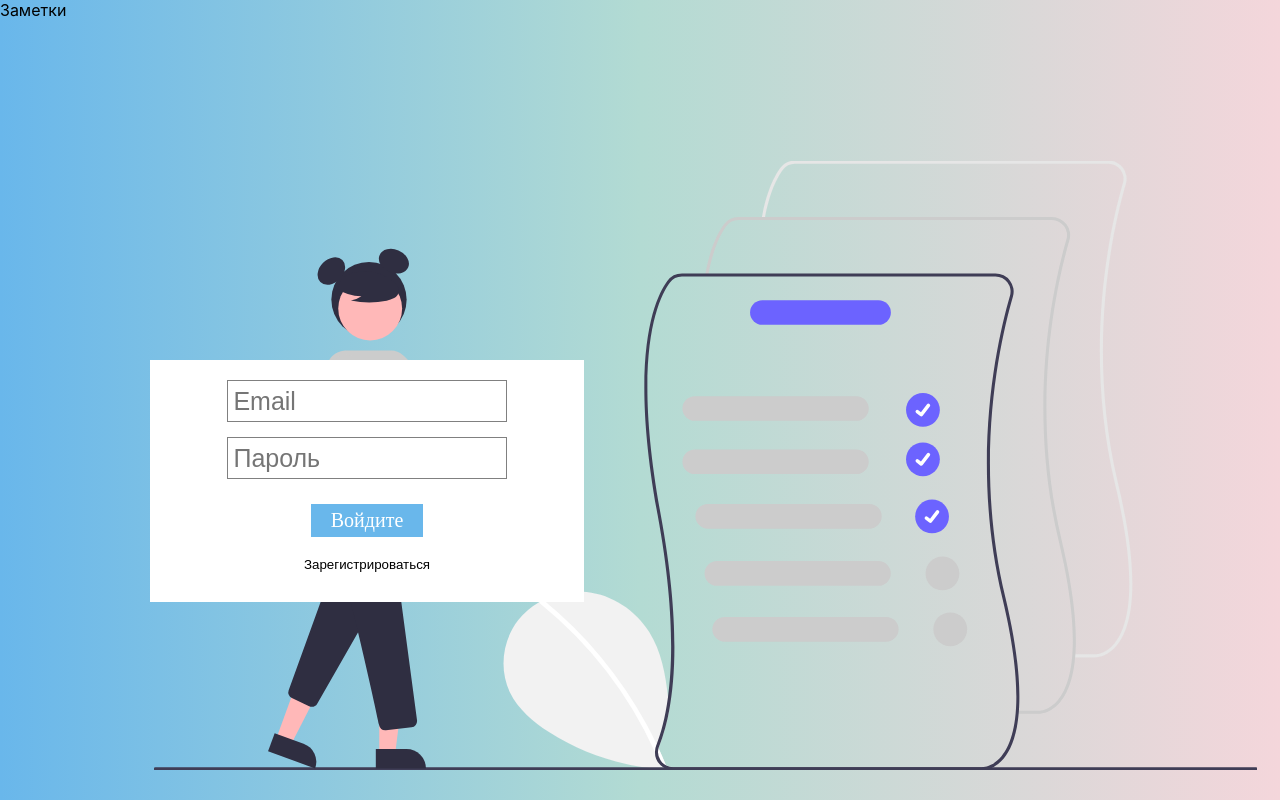
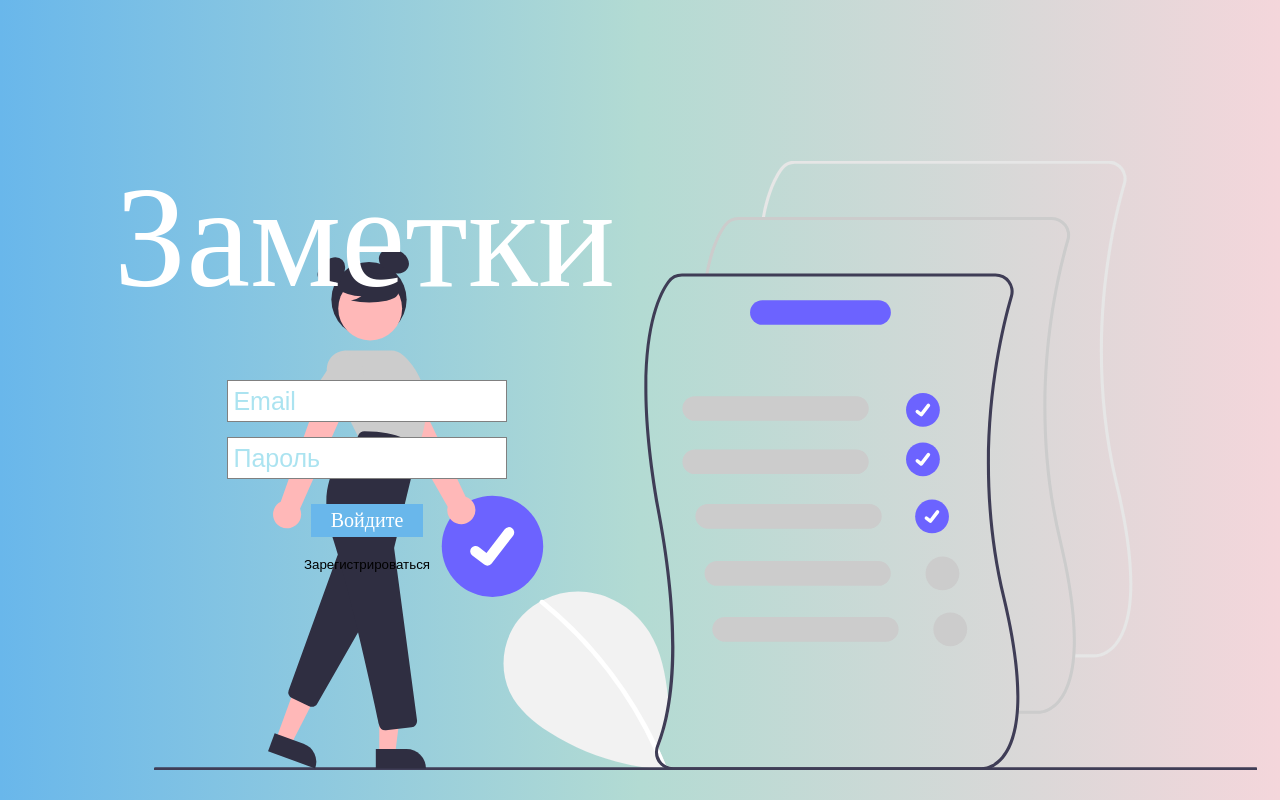
Before and after one commit to Terentiy01/notes-with-auth, a React (Create React App) app: page / in a window 1280 px wide. Built offline with nearby package versions, Linux system fonts and the light colour scheme; no server answers.

Commit message:
changed placeholder and added version

```diff
--- a/src/components/Homepage.js
+++ b/src/components/Homepage.js
@@ -113,6 +113,9 @@ function Homepage() {
         onClick={handleSignOut}
         className="logout-icon"
       />
+      <p className="version" style={{ textAlign: 'center', fontSize: '20px' }}>
+        Версия <strong>0.30</strong>
+      </p>
     </div>
   )
 }
--- a/src/components/Welcome.js
+++ b/src/components/Welcome.js
@@ -63,7 +63,7 @@ function Welcome() {
   return (
     <div className="welcome">
       <img src={photoWelcome} className="todo-svg" />
-      <p>Заметки</p>
+      <h1>Заметки</h1>
       <div className="login-register-container">
         {isRegistering ? (
           <>
--- a/src/styles/homepage.css
+++ b/src/styles/homepage.css
@@ -3,12 +3,18 @@
   width: 100vw;
   /* background: linear-gradient(90deg, #b9deed, #efefef); */
   background: linear-gradient(90deg, #69b7eb, #b3dbd3, #f4d6db);
-
   display: flex;
   align-items: center;
   justify-content: center;
   flex-direction: column;
   position: relative;
+}
+
+.homepage .version {
+  position: absolute;
+  bottom: 15px;
+  right: 18px;
+  opacity: 0.5;
 }
 
 .add-edit-input {
@@ -37,12 +43,6 @@
   flex-direction: row;
   margin-bottom: 10px;
 }
-
-/* .todo > h2 {
-  width: 500px;
-  background-color: rgba(255, 255, 255, 0.8);
-  padding: 5px 10px;
-} */
 
 .todo > p {
   align-items: center;
@@ -73,3 +73,7 @@
   padding: 20px;
   color: white;
 }
+
+::placeholder {
+  color: rgba(78, 195, 224, 0.473);
+}
--- a/src/styles/welcome.css
+++ b/src/styles/welcome.css
@@ -27,7 +27,11 @@
   padding: 20px 50px;
   left: 150px;
   top: 360px;
-  background: #ffffff;
+  /* background: #ffffff00; */
+}
+
+.login-register-container > ::placeholder {
+  color: rgba(78, 195, 224, 0.473);
 }
 
 .login-register-container > input {
```
